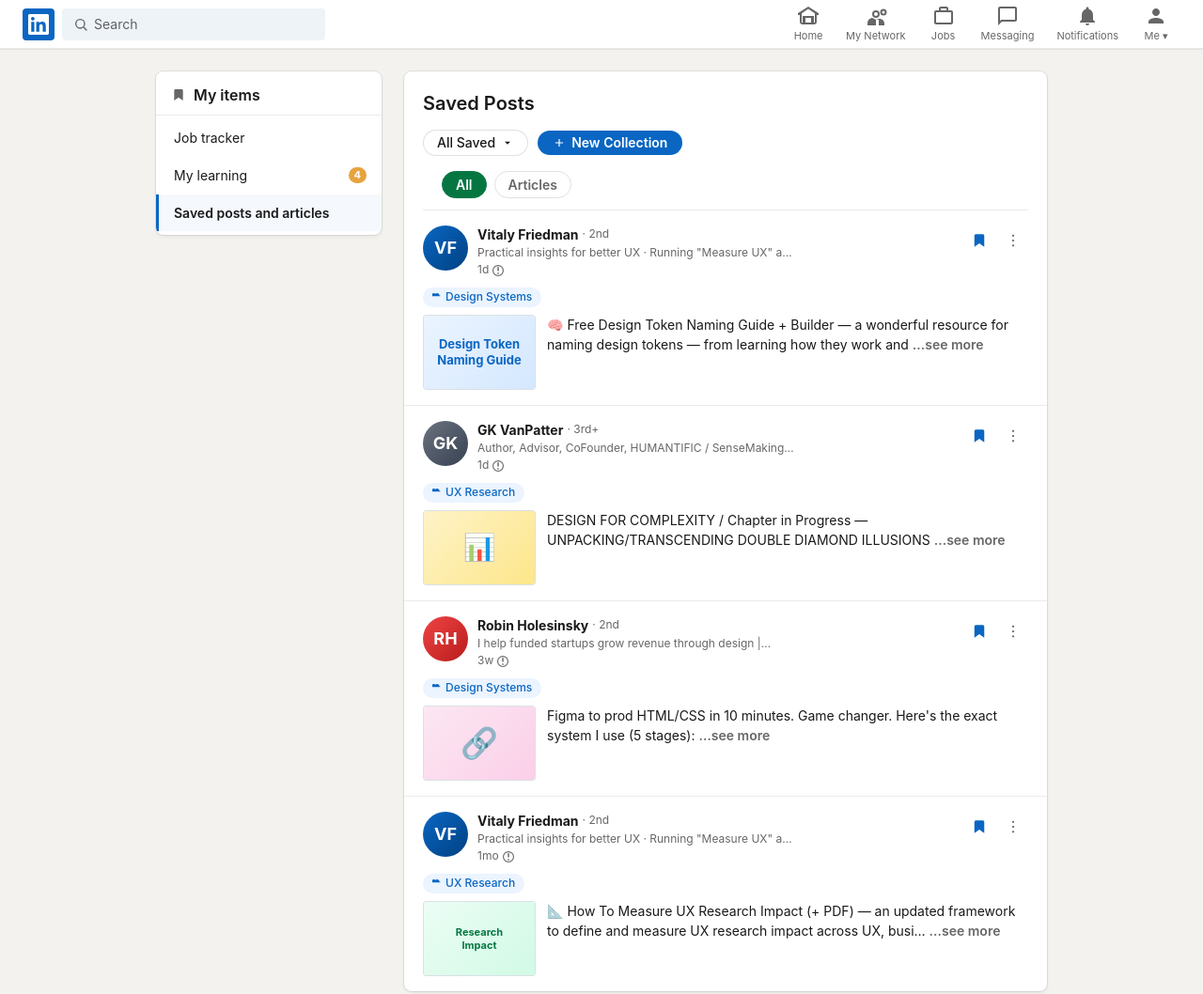
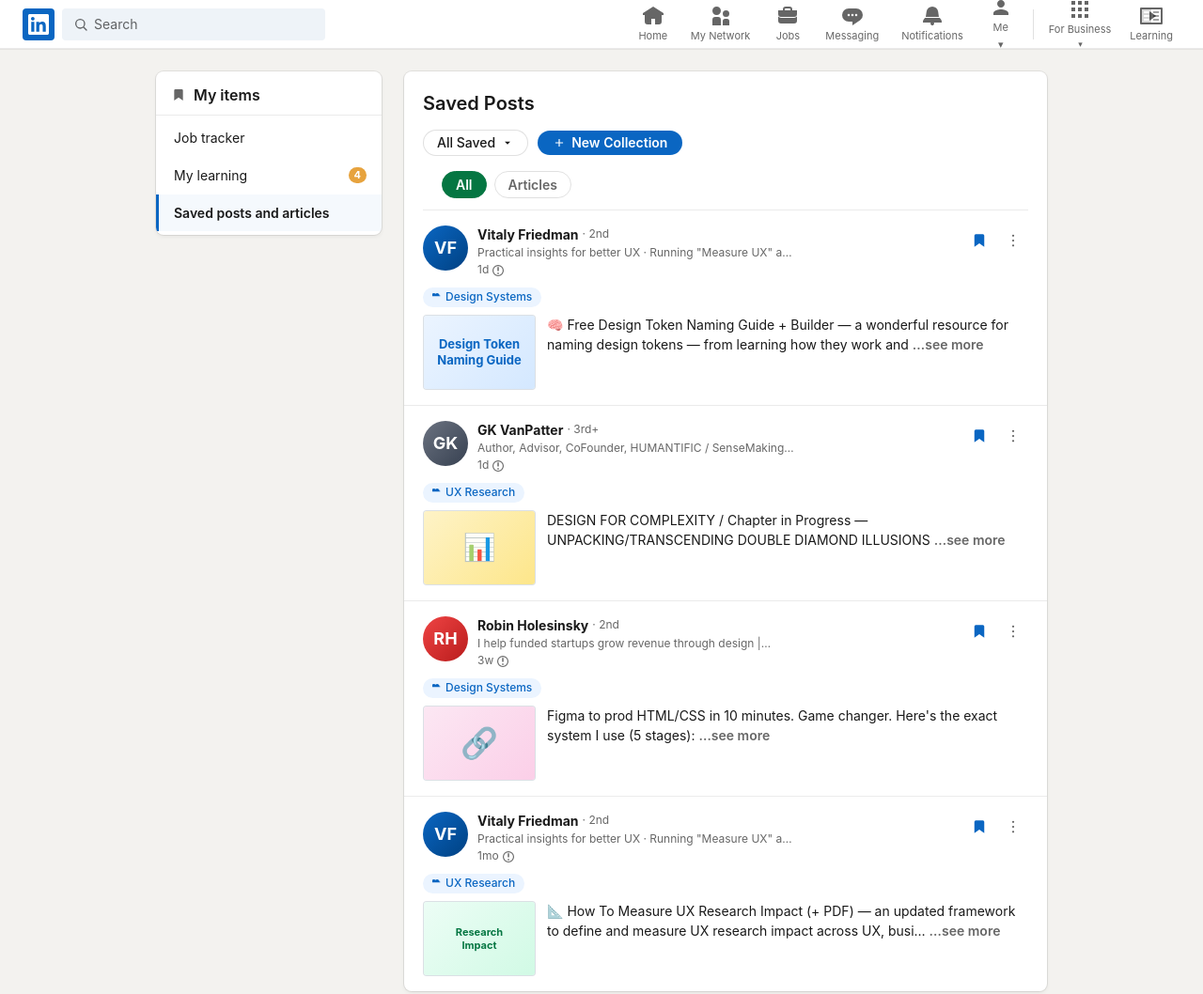
Before and after one commit to shrawan-10/linkedin-saved-collections, a plain HTML site: page linkedin-saved-collections.html in a window 1280 px wide. Shown: the whole page at 94% size. Drawn offline with Linux system fonts and the light colour scheme.

Commit message:
Update LinkedIn icons to match exact LinkedIn SVGs

```diff
--- a/linkedin-saved-collections.html
+++ b/linkedin-saved-collections.html
@@ -111,6 +111,38 @@
     border-radius: 0;
   }
 
+  .topnav-divider {
+    width: 1px;
+    height: 32px;
+    background: var(--border);
+    margin: 0 4px;
+    flex-shrink: 0;
+  }
+
+  .topnav-item-secondary {
+    display: flex;
+    flex-direction: column;
+    align-items: center;
+    gap: 2px;
+    padding: 6px 8px;
+    border-radius: 4px;
+    cursor: pointer;
+    color: var(--text-secondary);
+    text-decoration: none;
+    font-size: 11px;
+    transition: color 0.15s;
+  }
+
+  .topnav-item-secondary:hover { color: var(--text-primary); background: rgba(0,0,0,0.03); }
+  .topnav-item-secondary svg { width: 24px; height: 24px; fill: currentColor; }
+
+  .topnav-item-secondary .chevron-small {
+    display: inline-block;
+    font-size: 9px;
+    vertical-align: middle;
+    margin-left: 1px;
+  }
+
   /* ─── PAGE LAYOUT ─── */
   .page {
     max-width: 980px;
@@ -956,34 +988,37 @@
   <div class="topnav-spacer"></div>
   <div class="topnav-items">
     <a class="topnav-item" href="#">
-      <!-- Home: house outline -->
-      <svg viewBox="0 0 24 24"><path d="M23 9v2h-2v7a3 3 0 0 1-3 3H6a3 3 0 0 1-3-3v-7H1V9l11-7 11 7zm-5 10v-7H6v7h12zM12 4.6L5 9.3V19h4v-5h6v5h4V9.3L12 4.6z"/></svg>
+      <svg xmlns="http://www.w3.org/2000/svg" viewBox="0 0 24 24" fill="currentColor" width="24" height="24" focusable="false"><path d="M23 9v2h-2v7a3 3 0 01-3 3h-4v-6h-4v6H6a3 3 0 01-3-3v-7H1V9l11-7z"></path></svg>
       Home
     </a>
     <a class="topnav-item" href="#">
-      <!-- My Network: two people -->
-      <svg viewBox="0 0 24 24"><path d="M12 16v6H3v-2c0-2.97 2.16-5.43 5-5.91L12 16zm4-1c2.76 0 5 2.24 5 5v2h-6v-6l-3-1zm-4-1a4 4 0 1 0 0-8 4 4 0 0 0 0 8zm0-2a2 2 0 1 1 0-4 2 2 0 0 1 0 4zm8-.5a3.5 3.5 0 1 0 0-7 3.5 3.5 0 0 0 0 7zm0-2a1.5 1.5 0 1 1 0-3 1.5 1.5 0 0 1 0 3z"/></svg>
+      <svg xmlns="http://www.w3.org/2000/svg" viewBox="0 0 24 24" fill="currentColor" width="24" height="24" focusable="false"><path d="M12 16v6H3v-6a3 3 0 013-3h3a3 3 0 013 3zm5.5-3A3.5 3.5 0 1014 9.5a3.5 3.5 0 003.5 3.5zm1 2h-2a2.5 2.5 0 00-2.5 2.5V22h7v-4.5a2.5 2.5 0 00-2.5-2.5zM7.5 2A4.5 4.5 0 1012 6.5 4.49 4.49 0 007.5 2z"></path></svg>
       My Network
     </a>
     <a class="topnav-item" href="#">
-      <!-- Jobs: briefcase -->
-      <svg viewBox="0 0 24 24"><path d="M20 6h-3V4c0-1.1-.9-2-2-2H9c-1.1 0-2 .9-2 2v2H4c-1.1 0-2 .9-2 2v11c0 1.1.9 2 2 2h16c1.1 0 2-.9 2-2V8c0-1.1-.9-2-2-2zM9 4h6v2H9V4zm11 15H4V8h16v11z"/></svg>
+      <svg xmlns="http://www.w3.org/2000/svg" viewBox="0 0 24 24" fill="currentColor" width="24" height="24" focusable="false"><path d="M17 6V5a3 3 0 00-3-3h-4a3 3 0 00-3 3v1H2v4a3 3 0 003 3h14a3 3 0 003-3V6zM9 5a1 1 0 011-1h4a1 1 0 011 1v1H9zm10 9a4 4 0 003-1.38V17a3 3 0 01-3 3H5a3 3 0 01-3-3v-4.38A4 4 0 005 14z"></path></svg>
       Jobs
     </a>
     <a class="topnav-item" href="#">
-      <!-- Messaging: speech bubbles -->
-      <svg viewBox="0 0 24 24"><path d="M20 2H4c-1.1 0-2 .9-2 2v18l4-4h14c1.1 0 2-.9 2-2V4c0-1.1-.9-2-2-2zm0 14H5.17L4 17.17V4h16v12z"/></svg>
+      <svg xmlns="http://www.w3.org/2000/svg" viewBox="0 0 24 24" fill="currentColor" width="24" height="24" focusable="false"><path d="M16 4H8a7 7 0 000 14h4v4l8.16-5.39A6.78 6.78 0 0023 11a7 7 0 00-7-7zm-8 8.25A1.25 1.25 0 119.25 11 1.25 1.25 0 018 12.25zm4 0A1.25 1.25 0 1113.25 11 1.25 1.25 0 0112 12.25zm4 0A1.25 1.25 0 1117.25 11 1.25 1.25 0 0116 12.25z"></path></svg>
       Messaging
     </a>
     <a class="topnav-item" href="#">
-      <!-- Notifications: bell -->
-      <svg viewBox="0 0 24 24"><path d="M12 22c1.1 0 2-.9 2-2h-4c0 1.1.9 2 2 2zm6-6v-5c0-3.07-1.64-5.64-4.5-6.32V4c0-.83-.67-1.5-1.5-1.5s-1.5.67-1.5 1.5v.68C7.63 5.36 6 7.92 6 11v5l-2 2v1h16v-1l-2-2z"/></svg>
+      <svg xmlns="http://www.w3.org/2000/svg" viewBox="0 0 24 24" fill="currentColor" width="24" height="24" focusable="false"><path d="M22 19h-8.28a2 2 0 11-3.44 0H2v-1a4.52 4.52 0 011.17-2.83l1-1.17h15.7l1 1.17A4.42 4.42 0 0122 18zM18.21 7.44A6.27 6.27 0 0012 2a6.27 6.27 0 00-6.21 5.44L5 13h14z"></path></svg>
       Notifications
     </a>
     <a class="topnav-item" href="#">
-      <!-- Me: person avatar -->
-      <svg viewBox="0 0 24 24"><path d="M12 12c2.21 0 4-1.79 4-4s-1.79-4-4-4-4 1.79-4 4 1.79 4 4 4zm0 2c-2.67 0-8 1.34-8 4v2h16v-2c0-2.66-5.33-4-8-4z"/></svg>
-      Me ▾
+      <svg xmlns="http://www.w3.org/2000/svg" viewBox="0 0 24 24" fill="currentColor" width="24" height="24" focusable="false"><path d="M12 12c2.21 0 4-1.79 4-4s-1.79-4-4-4-4 1.79-4 4 1.79 4 4 4zm0 2c-2.67 0-8 1.34-8 4v2h16v-2c0-2.66-5.33-4-8-4z"/></svg>
+      Me <span class="chevron-small">▾</span>
+    </a>
+    <div class="topnav-divider"></div>
+    <a class="topnav-item-secondary" href="#">
+      <svg xmlns="http://www.w3.org/2000/svg" viewBox="0 0 24 24" fill="currentColor" width="24" height="24" focusable="false"><path d="M3 3h4v4H3zm7 4h4V3h-4zm7-4v4h4V3zM3 14h4v-4H3zm7 0h4v-4h-4zm7 0h4v-4h-4zM3 21h4v-4H3zm7 0h4v-4h-4zm7 0h4v-4h-4z"></path></svg>
+      For Business <span class="chevron-small">▾</span>
+    </a>
+    <a class="topnav-item-secondary" href="#">
+      <svg xmlns="http://www.w3.org/2000/svg" viewBox="0 0 24 24" fill="currentColor" width="24" height="24" focusable="false"><path d="M22 5v14H2V5h20m1-2H1a1 1 0 00-1 1v16a1 1 0 001 1h22a1 1 0 001-1V4a1 1 0 00-1-1z"></path><path d="M2 5v14h10V5H2zm8 12H4v-2h6v2zm0-4H4v-2h6v2zm0-4H4V7h6v2z" style="isolation:isolate" opacity=".25"></path><path style="isolation:isolate" opacity=".6" d="M14 7h6v2h-6zM14 11h6v2h-6zM14 15h6v2h-6z"></path><path d="M10 7.53v8.93a.28.28 0 00.44.23l6.43-4.44a.33.33 0 00.06-.46l-.06-.06-6.43-4.43a.28.28 0 00-.44.23z"></path></svg>
+      Learning
     </a>
   </div>
 </nav>
```
